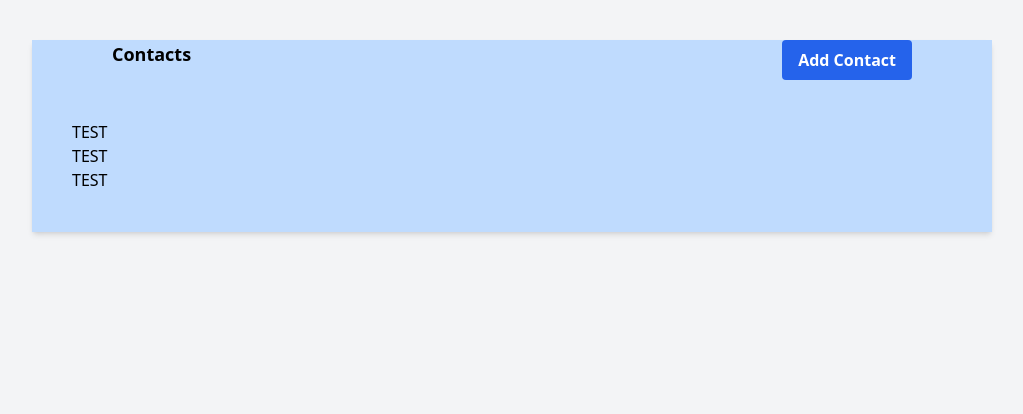
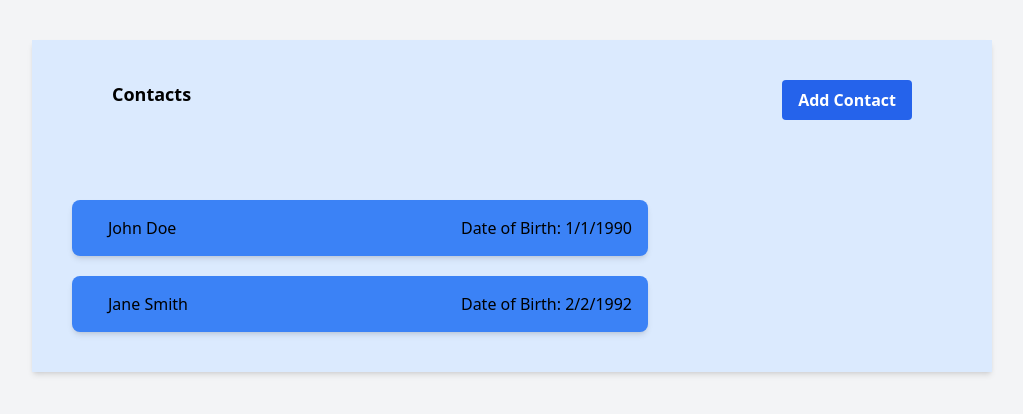
Before and after one commit to YesuLinan/take-home-assessment, a React (Vite) app: page / in a window 1280 px wide. Shown: the top 414 px of the page, without its empty margins (8-1031 px from the left). Built offline with nearby package versions, Linux system fonts and the light colour scheme.

Commit message:
Popup and ContactCard components added

```diff
--- /dev/null
+++ b/src/Components/ContactCard/ContactCard.tsx
@@ -0,0 +1,31 @@
+import React from "react";
+
+interface ContactCardProps {
+  picture?: File;
+  name: string;
+  dateOfBirth: Date;
+}
+
+const ContactCard: React.FC<ContactCardProps> = ({
+  picture,
+  name,
+  dateOfBirth,
+}) => {
+  return (
+    <div className="w-full bg-blue-500 flex flex-row shadow-md p-4 rounded-lg justify-between items-center">
+      <div className="flex flex-row gap-5">
+        <img
+          src={picture ? URL.createObjectURL(picture) : ""}
+          className="contact-card__image"
+        />
+        <h2 className="contact-card__name">{name}</h2>
+      </div>
+
+      <p className="contact-card__dob">
+        Date of Birth: {dateOfBirth.toLocaleDateString()}
+      </p>
+    </div>
+  );
+};
+
+export default ContactCard;
--- /dev/null
+++ b/src/Components/ContactCard/ContactCardContainer.tsx
@@ -0,0 +1,23 @@
+import React from "react";
+import ContactCard from "./ContactCard";
+
+interface ContactCardContainerProps {
+  picture?: File;
+  name: string;
+  dateOfBirth: Date;
+}
+
+const ContactCardContainer: React.FC<ContactCardContainerProps> = ({
+  picture,
+  name,
+  dateOfBirth,
+}) => {
+  return (
+  <ContactCard
+  picture={picture}
+  name={name}
+  dateOfBirth={dateOfBirth} />
+  )
+};
+
+export default ContactCardContainer;
--- a/src/Components/Popup/Popup.tsx
+++ b/src/Components/Popup/Popup.tsx
@@ -2,11 +2,10 @@ import React from 'react'
 import InputContainer from '../Input/InputContainer';
 
 interface PopupContainerProps {
-  isOpen: boolean;
-  onClose?: () => void;
+  onClose: () => void;
 }
 
-const Popup: React.FC<PopupContainerProps> = ( {isOpen, onClose}) => {
+const Popup: React.FC<PopupContainerProps> = ( {onClose}) => {
  return (
     // Blackout background with some transparency (backdrop-filter for blur + bg opacity)
     <div
@@ -22,6 +21,7 @@ const Popup: React.FC<PopupContainerProps> = ( {isOpen, onClose}) => {
         onChange={function (): void {
         throw new Error('Function not implemented.');
         }}
+        maxLength={50}
         />
       </div>
     </div>
--- a/src/Components/Popup/PopupContainer.tsx
+++ b/src/Components/Popup/PopupContainer.tsx
@@ -1,16 +1,16 @@
 import React, { useState } from 'react'
 import PopUp from './Popup'
+import { set } from 'mongoose';
 
 interface PopupContainerProps {
-    isOpen: boolean;
-    setIsOpen?: (isOpen: boolean) => void;
+    onClose: () => void;
 }
 
-const PopupContainer: React.FC<PopupContainerProps> = ({isOpen, setIsOpen}) => {
+const PopupContainer: React.FC<PopupContainerProps> = ({onClose}) => {
 
   return (
     <PopUp
-     isOpen={isOpen}
+     onClose={onClose} // close when clicking outside popup
      />
   )
 }
--- a/src/Pages/ContactPage/ContactPage.tsx
+++ b/src/Pages/ContactPage/ContactPage.tsx
@@ -1,25 +1,39 @@
 import React from 'react'
 import ButtonContainer from '../../Components/Button/ButtonContainer'
+import ContactCardContainer from '../../Components/ContactCard/ContactCardContainer';
+
+interface Contact {
+  id: number,
+  picture?: File,
+  name: string,
+  dateOfBirth: Date;
+}
 
 interface ContactPageProps {
   onOpenPopup: () => void;
+  contact: Contact[];
 }
 
-const ContactPage: React.FC<ContactPageProps> = ({onOpenPopup}) => {
+const ContactPage: React.FC<ContactPageProps> = ({onOpenPopup, contact}) => {
   return (
     <div className="min-h-screen bg-gray-100 p-10">
-      <div className='w-4/5 bg-blue-200 flex flex-col shadow-md'>
-        <div className='flex flex-row content-center justify-between w-full px-20'>
+      <div className='w-4/5 bg-blue-100 flex flex-col shadow-md'>
+        <div className='flex flex-row content-center justify-between w-full px-20 my-10'>
           <h1 className='font-semibold text-lg'>Contacts</h1>
           <ButtonContainer
           text={'Add Contact'}
           onClick={onOpenPopup}
           />
         </div>
-        <div className='flex flex-col m-10'>
-          <h2>TEST</h2>
-          <h2>TEST</h2>
-          <h2>TEST</h2>
+        <div className='flex flex-col m-10 w-3/5 gap-5'>
+          {contact.map((contact) => (
+            <ContactCardContainer
+              key={contact.id}
+              picture={contact.picture}
+              name={contact.name}
+              dateOfBirth={contact.dateOfBirth}
+            />
+          ))}
         </div>
       </div>
     </div>
--- a/src/Pages/ContactPage/ContactPageContainer.tsx
+++ b/src/Pages/ContactPage/ContactPageContainer.tsx
@@ -5,17 +5,32 @@ import PopupContainer from '../../Components/Popup/PopupContainer'
 const ContactPageContainer = () => {
 
   const [isPopupOpen, setIsPopupOpen] = React.useState(false)
+  const contactCards = [
+    {
+      id: 1,
+      name: 'John Doe',
+      dateOfBirth: new Date('1990-01-01'),
+    },
+    {
+      id: 2,
+      name: 'Jane Smith',
+      dateOfBirth: new Date('1992-02-02'),
+    },
+  ]
 
+  const handleContactClick = () => {
+    // Logic to handle contact cards
+  }
 
   return (
     <>
       <ContactPage
       onOpenPopup={() => setIsPopupOpen(true)}
+      contact={contactCards}
       />
       {isPopupOpen && (
         <PopupContainer
-        isOpen={isPopupOpen}
-        setIsOpen={setIsPopupOpen}
+        onClose={() => setIsPopupOpen(false)} // close when clicking outside popup
         />
       )}
    </>
```
